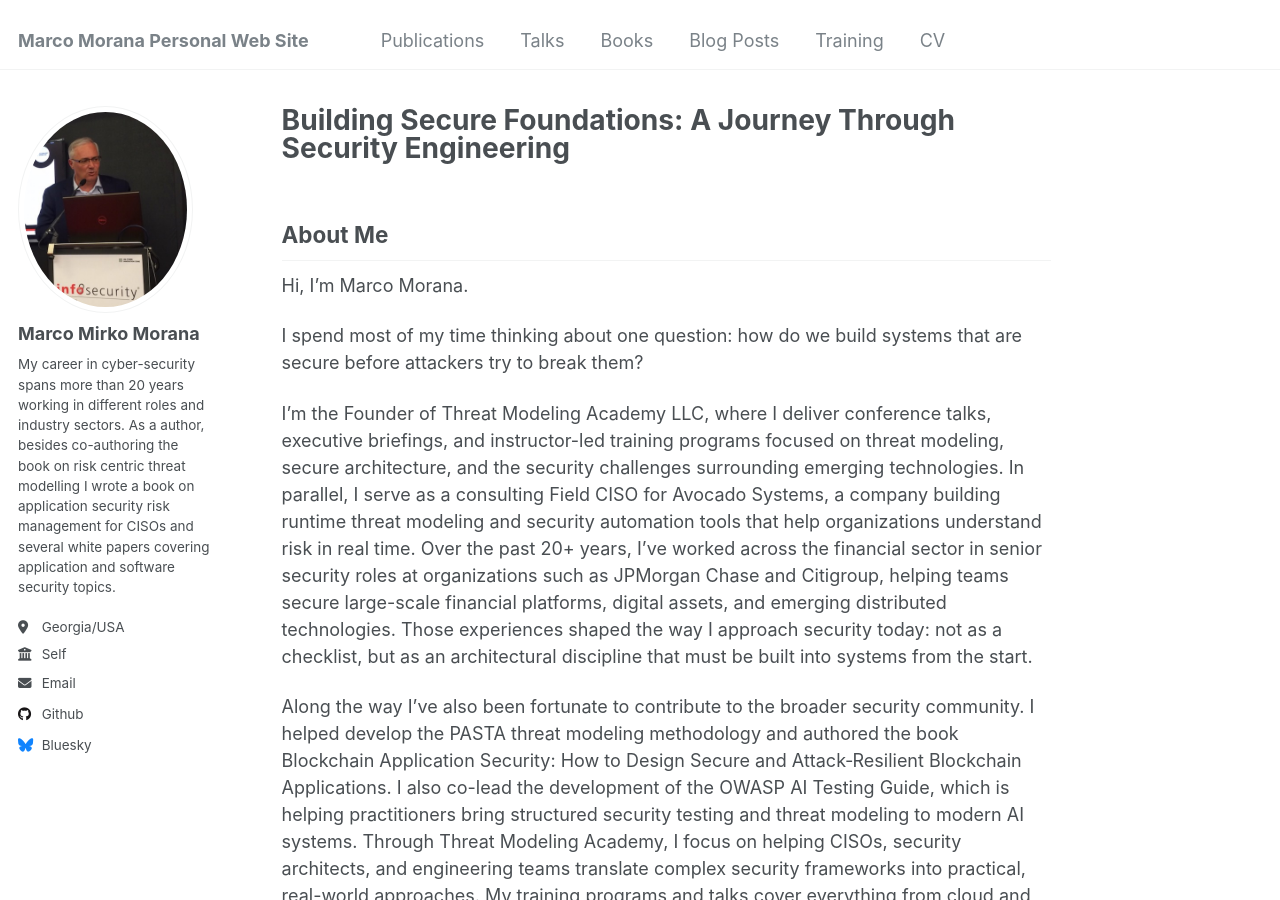
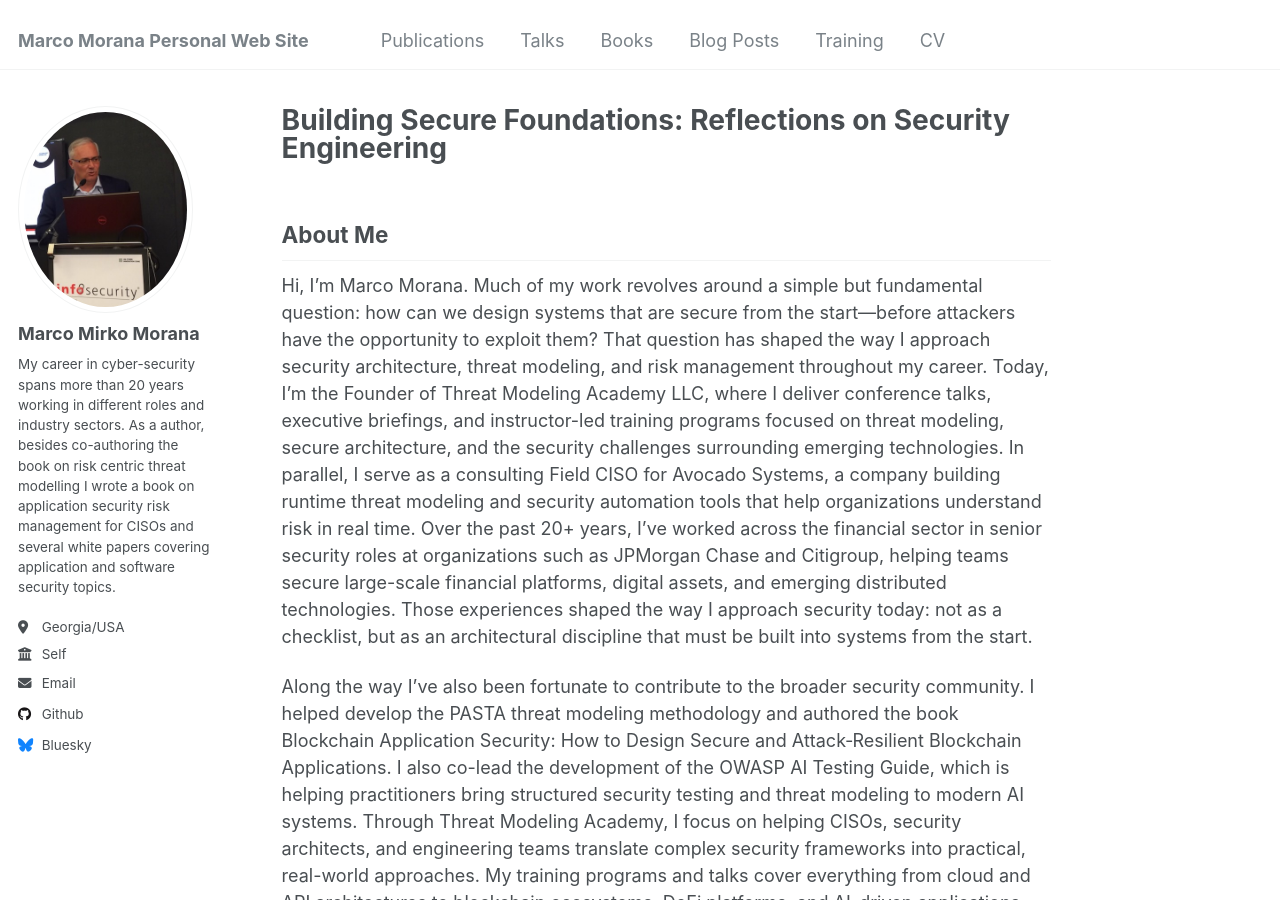
Before and after one commit to mmorana1/marcom, a Jekyll site: the page built from _pages/about.md, in a window 1280 px wide and 900 px high. Built offline with Jekyll 4.4.1, drawn with Linux system fonts in a browser that asks for light colours.

Commit message:
Update about.md

```diff
--- a/_pages/about.md
+++ b/_pages/about.md
@@ -1,6 +1,6 @@
 ---
 permalink: /
-title: "Building Secure Foundations: A Journey Through Security Engineering"
+title: "Building Secure Foundations: Reflections on Security Engineering"
 author_profile: true
 redirect_from:
   - /about/
@@ -8,11 +8,7 @@ redirect_from:
 ---
 About Me
 ------
-Hi, I’m Marco Morana.
-
-I spend most of my time thinking about one question: how do we build systems that are secure before attackers try to break them?
-
-I’m the Founder of Threat Modeling Academy LLC, where I deliver conference talks, executive briefings, and instructor-led training programs focused on threat modeling, secure architecture, and the security challenges surrounding emerging technologies. In parallel, I serve as a consulting Field CISO for Avocado Systems, a company building runtime threat modeling and security automation tools that help organizations understand risk in real time. Over the past 20+ years, I’ve worked across the financial sector in senior security roles at organizations such as JPMorgan Chase and Citigroup, helping teams secure large-scale financial platforms, digital assets, and emerging distributed technologies. Those experiences shaped the way I approach security today: not as a checklist, but as an architectural discipline that must be built into systems from the start.
+Hi, I’m Marco Morana. Much of my work revolves around a simple but fundamental question: how can we design systems that are secure from the start—before attackers have the opportunity to exploit them? That question has shaped the way I approach security architecture, threat modeling, and risk management throughout my career. Today, I’m the Founder of Threat Modeling Academy LLC, where I deliver conference talks, executive briefings, and instructor-led training programs focused on threat modeling, secure architecture, and the security challenges surrounding emerging technologies. In parallel, I serve as a consulting Field CISO for Avocado Systems, a company building runtime threat modeling and security automation tools that help organizations understand risk in real time. Over the past 20+ years, I’ve worked across the financial sector in senior security roles at organizations such as JPMorgan Chase and Citigroup, helping teams secure large-scale financial platforms, digital assets, and emerging distributed technologies. Those experiences shaped the way I approach security today: not as a checklist, but as an architectural discipline that must be built into systems from the start.
 
 Along the way I’ve also been fortunate to contribute to the broader security community. I helped develop the PASTA threat modeling methodology and authored the book Blockchain Application Security: How to Design Secure and Attack‑Resilient Blockchain Applications. I also co-lead the development of the OWASP AI Testing Guide, which is helping practitioners bring structured security testing and threat modeling to modern AI systems. Through Threat Modeling Academy, I focus on helping CISOs, security architects, and engineering teams translate complex security frameworks into practical, real-world approaches. My training programs and talks cover everything from cloud and API architectures to blockchain ecosystems, DeFi platforms, and AI-driven applications, always with a strong emphasis on security-by-design. I’m also an active contributor to the global security community through OWASP initiatives, mentorship, and industry collaboration, and I continue to explore how new technologies—from AI to decentralized systems—can be adopted securely and responsibly.
 
```
